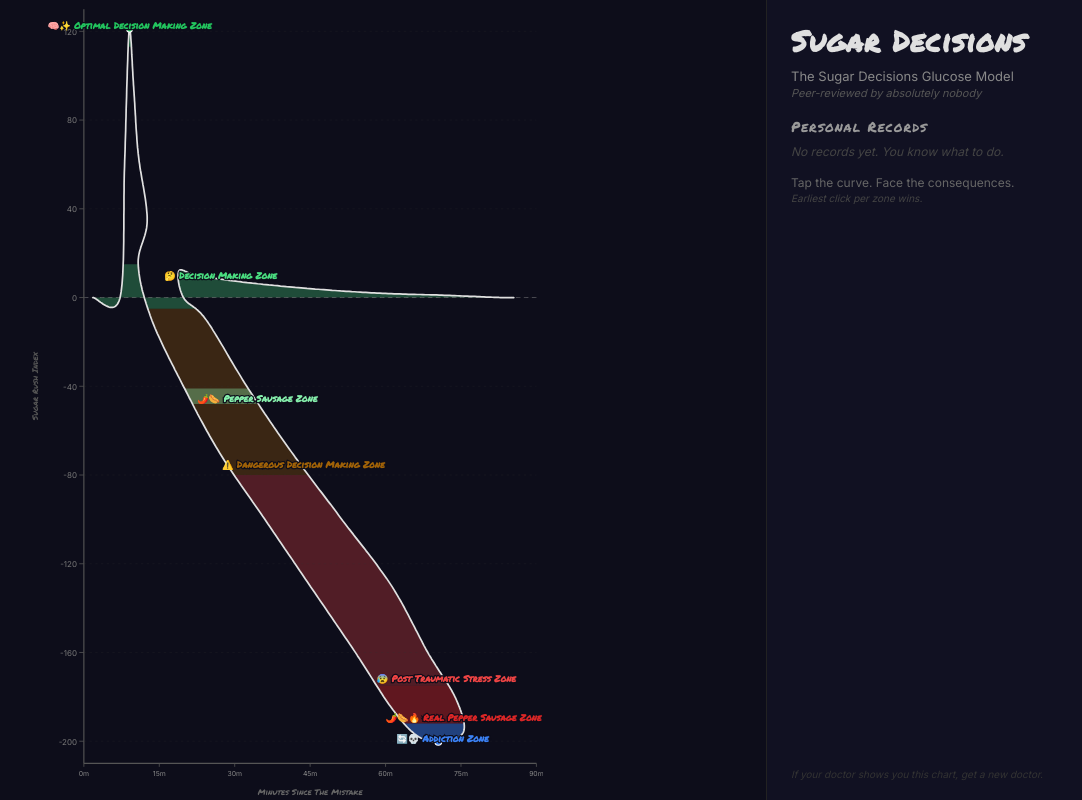
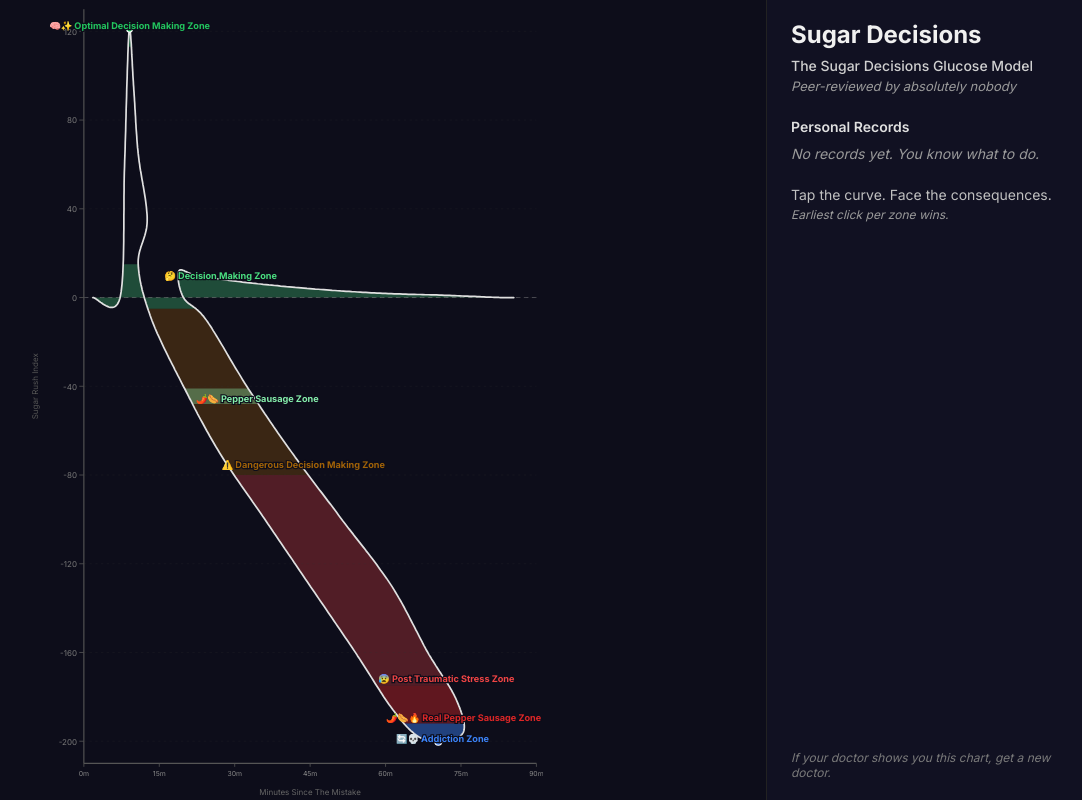
Before and after one commit to evanjt/sugar-decisions, a Svelte app: page / in a window 1280 px wide. Shown: the whole page, without its empty margins (194-1276 px from the left). Built offline with nearby package versions, Linux system fonts and the light colour scheme.

Commit message:
Inter font only, WCAG-compliant contrast hierarchy

```diff
--- a/index.html
+++ b/index.html
@@ -6,7 +6,7 @@
     <title>Sugar Decisions</title>
     <link rel="preconnect" href="https://fonts.googleapis.com" />
     <link rel="preconnect" href="https://fonts.gstatic.com" crossorigin />
-    <link href="https://fonts.googleapis.com/css2?family=Permanent+Marker&family=Inter:wght@400;600&display=swap" rel="stylesheet" />
+    <link href="https://fonts.googleapis.com/css2?family=Inter:wght@400;500;600;700&display=swap" rel="stylesheet" />
   </head>
   <body>
     <div id="app"></div>
--- a/src/App.svelte
+++ b/src/App.svelte
@@ -104,32 +104,32 @@
     display: flex; flex-direction: column;
   }
 
-  header { margin-bottom: 16px; }
-  h1 { font-family: 'Permanent Marker', cursive; font-size: 1.8rem; color: #e0e0e0; margin: 0; letter-spacing: 1px; }
-  .subtitle { font-family: 'Inter', sans-serif; color: #888; font-size: 13px; margin: 6px 0 0; }
-  .tagline { font-family: 'Inter', sans-serif; color: #555; font-size: 11px; font-style: italic; margin: 2px 0 0; }
+  header { margin-bottom: 24px; }
+  h1 { font-family: 'Inter', sans-serif; font-size: 1.5rem; font-weight: 700; color: #f0f0f0; margin: 0; }
+  .subtitle { font-family: 'Inter', sans-serif; color: #d0d0d0; font-size: 14px; font-weight: 500; margin: 8px 0 0; }
+  .tagline { font-family: 'Inter', sans-serif; color: #9a9a9a; font-size: 13px; font-style: italic; margin: 4px 0 0; }
 
-  .pr-section { margin-bottom: 16px; }
-  .pr-header { display: flex; justify-content: space-between; align-items: center; margin-bottom: 8px; }
-  .pr-label { font-family: 'Permanent Marker', cursive; font-size: 14px; color: #999; letter-spacing: 1px; }
-  .pr-reset { background: transparent; border: none; color: #444; font-size: 10px; cursor: pointer; font-family: 'Inter', sans-serif; }
+  .pr-section { margin-bottom: 24px; }
+  .pr-header { display: flex; justify-content: space-between; align-items: center; margin-bottom: 10px; }
+  .pr-label { font-family: 'Inter', sans-serif; font-size: 14px; color: #e0e0e0; font-weight: 600; }
+  .pr-reset { background: transparent; border: none; color: #9a9a9a; font-size: 12px; cursor: pointer; font-family: 'Inter', sans-serif; }
   .pr-reset:hover { color: #ef4444; }
-  .pr-empty { font-family: 'Inter', sans-serif; font-size: 12px; color: #444; font-style: italic; margin: 0; }
+  .pr-empty { font-family: 'Inter', sans-serif; font-size: 14px; color: #9a9a9a; font-style: italic; margin: 0; }
 
-  .pr-list { display: flex; flex-direction: column; gap: 4px; }
+  .pr-list { display: flex; flex-direction: column; gap: 6px; }
   .pr-entry {
-    background: #0d0d1a; border-left: 3px solid; border-radius: 4px;
-    padding: 5px 10px; display: flex; align-items: center; gap: 8px;
-    font-family: 'Inter', sans-serif; font-size: 11px;
+    background: #0d0d1a; border-left: 3px solid; border-radius: 6px;
+    padding: 8px 12px; display: flex; align-items: center; gap: 10px;
+    font-family: 'Inter', sans-serif; font-size: 13px;
   }
-  .pr-time { font-weight: 700; font-size: 13px; min-width: 70px; }
-  .pr-zone { color: #aaa; flex: 1; }
-  .pr-date { color: #444; font-size: 9px; }
+  .pr-time { font-weight: 700; font-size: 15px; min-width: 80px; }
+  .pr-zone { color: #d0d0d0; flex: 1; }
+  .pr-date { color: #9a9a9a; font-size: 11px; }
 
-  .hint { margin-bottom: 16px; }
-  .hint p { font-family: 'Inter', sans-serif; color: #666; font-size: 12px; margin: 0; }
-  .hint-sub { color: #444 !important; font-size: 10px !important; font-style: italic; margin-top: 2px !important; }
+  .hint { margin-bottom: 20px; }
+  .hint p { font-family: 'Inter', sans-serif; color: #c0c0c0; font-size: 14px; margin: 0; }
+  .hint-sub { color: #9a9a9a !important; font-size: 12px !important; font-style: italic; margin-top: 4px !important; }
 
-  footer { margin-top: auto; padding-top: 16px; }
-  footer p { font-family: 'Inter', sans-serif; color: #333; font-size: 10px; font-style: italic; }
+  footer { margin-top: auto; padding-top: 20px; }
+  footer p { font-family: 'Inter', sans-serif; color: #7a7a7a; font-size: 12px; font-style: italic; }
 </style>
--- a/src/components/GlucosePlot.svelte
+++ b/src/components/GlucosePlot.svelte
@@ -131,7 +131,7 @@
         stroke="#333" stroke-width="0.2" stroke-dasharray="2,3" />
     {/each}
     <text x="8" y={(chartTop + chartBottom) / 2} text-anchor="middle" fill="#555"
-      font-size="7" font-family="Permanent Marker, cursive"
+      font-size="7" font-family="Inter, sans-serif"
       transform="rotate(-90, 8, {(chartTop + chartBottom) / 2})">
       Sugar Rush Index
     </text>
@@ -145,7 +145,7 @@
         font-size="6" font-family="Inter, sans-serif">{t}m</text>
     {/each}
     <text x={(chartLeft + chartRight) / 2} y={VB_H - 4} text-anchor="middle"
-      fill="#666" font-size="7" font-family="Permanent Marker, cursive">
+      fill="#666" font-size="7" font-family="Inter, sans-serif">
       Minutes Since The Mistake
     </text>
 
@@ -157,7 +157,7 @@
 
     {#each zoneLabels as lbl}
       <text x={lbl.x} y={lbl.y} text-anchor="middle" fill={lbl.zone.color}
-        font-size="8" font-weight="bold" font-family="Permanent Marker, cursive"
+        font-size="8" font-weight="bold" font-family="Inter, sans-serif"
         stroke="#0d0d1a" stroke-width="2" paint-order="stroke">
         {lbl.zone.emoji} {lbl.zone.name}
       </text>
--- a/src/components/LogList.svelte
+++ b/src/components/LogList.svelte
@@ -38,7 +38,7 @@
   }
 
   .log-header h3 {
-    font-family: 'Permanent Marker', cursive;
+    font-family: 'Inter', sans-serif;
     color: #e0e0e0;
     margin: 0;
     font-size: 16px;
```
